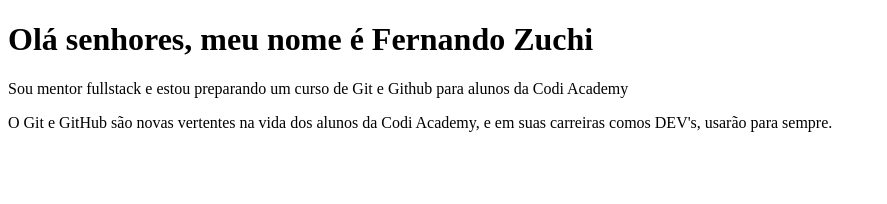
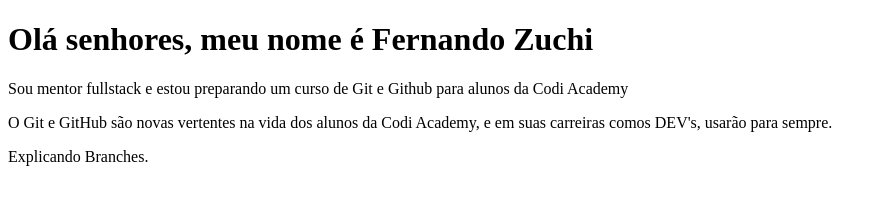
Before and after one commit to FernandoZuchi/RoteiroGit-GitHub, a plain HTML site: page index.html in a window 1280 px wide. Shown: the whole page, without its empty margins (0-887 px from the left). Drawn offline with Linux system fonts and the light colour scheme.

Commit message:
Explicando Branches de emergência

```diff
--- a/index.html
+++ b/index.html
@@ -9,5 +9,6 @@
     <h1>Olá senhores, meu nome é Fernando Zuchi</h1>
     <p>Sou mentor fullstack e estou preparando um curso de Git e Github para alunos da Codi Academy</p>
     <p>O Git e GitHub são novas vertentes na vida dos alunos da Codi Academy, e em suas carreiras comos DEV's, usarão para sempre.</p>
+    <p>Explicando Branches.</p>
 </body>
 </html>
```
